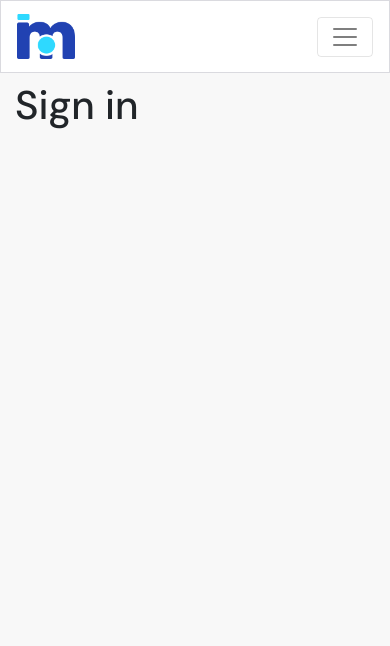
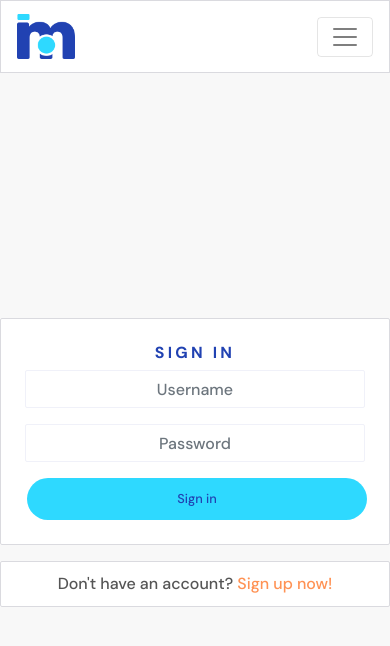
Before and after one commit to Edb83/moments, a React (Create React App) app: page /signin in a window 390 px wide. Shown: the top 646 px of the page. Built offline with nearby package versions, Linux system fonts and the light colour scheme.

Commit message:
Add SignInForm template

```diff
--- a/src/App.js
+++ b/src/App.js
@@ -3,6 +3,7 @@ import NavBar from './components/NavBar';
 import Container from "react-bootstrap/Container";
 import {Route, Switch} from 'react-router-dom';
 import "./api/axiosDefaults";
+import SignInForm from "./pages/auth/SignInForm";
 import SignUpForm from "./pages/auth/SignUpForm";
 
 function App() {
@@ -12,8 +13,8 @@ function App() {
       <Container className={styles.Main}>
         <Switch>
           <Route exact path="/" render={() => <h1>Home page</h1>} />
-          <Route exact path="/signin" render={() => <h1>Sign in</h1>} />
-          <Route exact path="/signup" render={() => <SignUpForm /> } />
+          <Route exact path="/signin" render={() => <SignInForm />} />
+          <Route exact path="/signup" render={() => <SignUpForm />} />
           <Route render={() => <h1>Page not found!</h1>} />
         </Switch>
       </Container>
--- a/src/api/axiosDefaults.js
+++ b/src/api/axiosDefaults.js
@@ -1,5 +1,5 @@
 import axios from "axios";
 
-axios.defaults.baseURL = 'https://edb83-moments.herokuapp.com/';
+axios.defaults.baseURL = 'https://edb83-drf-api.herokuapp.com/';
 axios.defaults.headers.post['Content-Type'] = 'multipart/form-data';
 axios.defaults.withCredentials = true;
--- /dev/null
+++ b/src/pages/auth/SignInForm.js
@@ -0,0 +1,76 @@
+import React from "react";
+
+import Form from "react-bootstrap/Form";
+import Alert from "react-bootstrap/Alert";
+import Button from "react-bootstrap/Button";
+import Col from "react-bootstrap/Col";
+import Row from "react-bootstrap/Row";
+import Image from "react-bootstrap/Image";
+import Container from "react-bootstrap/Container";
+
+import { Link } from "react-router-dom";
+
+import styles from "../../styles/SignInUpForm.module.css";
+import btnStyles from "../../styles/Button.module.css";
+import appStyles from "../../App.module.css";
+
+function SignInForm() {
+  //   Add your component logic here
+
+  return (
+    <Row className={styles.Row}>
+      <Col className="my-auto p-0 p-md-2" md={6}>
+        <Container className={`${appStyles.Content} p-4 `}>
+          <h1 className={styles.Header}>sign in</h1>
+
+          <Form>
+
+            <Form.Group controlId="username">
+              <Form.Label className="d-none">Username</Form.Label>
+              <Form.Control
+                className={styles.Input}
+                type="text"
+                placeholder="Username"
+                name="username"
+              />
+            </Form.Group>
+
+            <Form.Group controlId="password">
+              <Form.Label className="d-none">Password</Form.Label>
+              <Form.Control
+                className={styles.Input}
+                type="password"
+                placeholder="Password"
+                name="password"
+              />
+            </Form.Group>
+
+            <Button
+                className={`${btnStyles.Button} ${btnStyles.Wide} ${btnStyles.Bright}`}
+                type="submit">
+              Sign in
+            </Button>
+
+          </Form>
+
+        </Container>
+        <Container className={`mt-3 ${appStyles.Content}`}>
+          <Link className={styles.Link} to="/signup">
+            Don't have an account? <span>Sign up now!</span>
+          </Link>
+        </Container>
+      </Col>
+      <Col
+        md={6}
+        className={`my-auto d-none d-md-block p-2 ${styles.SignInCol}`}
+      >
+        <Image
+          className={`${appStyles.FillerImage}`}
+          src={"https://codeinstitute.s3.amazonaws.com/AdvancedReact/hero.jpg"}
+        />
+      </Col>
+    </Row>
+  );
+}
+
+export default SignInForm;
--- a/src/pages/auth/SignUpForm.js
+++ b/src/pages/auth/SignUpForm.js
@@ -1,29 +1,75 @@
-import React from "react";
-import { Link } from "react-router-dom";
+import React, { useState } from "react";
+import { Link, useHistory } from "react-router-dom";
 
 import styles from "../../styles/SignInUpForm.module.css";
 import btnStyles from "../../styles/Button.module.css";
 import appStyles from "../../App.module.css";
 
-import { Form, Button, Image, Col, Row, Container } from "react-bootstrap";
+import {
+  Form,
+  Button,
+  Image,
+  Col,
+  Row,
+  Container,
+  Alert,
+} from "react-bootstrap";
+import axios from "axios";
 
 const SignUpForm = () => {
+  const [signUpData, setSignUpData] = useState({
+    username: "",
+    password1: "",
+    password2: "",
+  });
+  const { username, password1, password2 } = signUpData;
+
+  const [errors, setErrors] = useState({});
+
+  const history = useHistory();
+
+  const handleChange = (event) => {
+    setSignUpData({
+      ...signUpData,
+      [event.target.name]: event.target.value,
+    });
+  };
+
+  const handleSubmit = async (event) => {
+    event.preventDefault();
+    try {
+      await axios.post("/dj-rest-auth/registration/", signUpData);
+      history.push("/signin");
+    } catch (err) {
+      setErrors(err.response?.data);
+    }
+  };
+
   return (
     <Row className={styles.Row}>
       <Col className="my-auto py-2 p-md-2" md={6}>
         <Container className={`${appStyles.Content} p-4 `}>
           <h1 className={styles.Header}>sign up</h1>
 
-          <Form>
+          <Form onSubmit={handleSubmit}>
+
             <Form.Group controlId="username">
-              <Form.Label className="d-none">Username</Form.Label>
+              <Form.Label className="d-none">username</Form.Label>
               <Form.Control
                 className={styles.Input}
                 type="text"
-                placeholder="username"
+                placeholder="Username"
                 name="username"
+                value={username}
+                onChange={handleChange}
               />
             </Form.Group>
+
+            {errors.username?.map((message, idx) => (
+              <Alert variant="warning" key={idx}>
+                {message}
+              </Alert>
+            ))}
 
             <Form.Group controlId="password1">
               <Form.Label className="d-none">Password</Form.Label>
@@ -32,18 +78,35 @@ const SignUpForm = () => {
                 type="password"
                 placeholder="Password"
                 name="password1"
+                value={password1}
+                onChange={handleChange}
+              />
+
+            </Form.Group>
+
+            {errors.password1?.map((message, idx) => (
+              <Alert key={idx} variant="warning">
+                {message}
+              </Alert>
+            ))}
+
+            <Form.Group controlId="password2">
+              <Form.Label className="d-none">Confirm password</Form.Label>
+              <Form.Control
+                className={styles.Input}
+                type="password"
+                placeholder="Confirm password"
+                name="password2"
+                value={password2}
+                onChange={handleChange}
               />
             </Form.Group>
 
-            <Form.Group controlId="password2">
-              <Form.Label className="d-none">Confirm Password</Form.Label>
-              <Form.Control
-                className={styles.Input}
-                type="password"
-                placeholder="Confirm Password"
-                name="password2"
-              />
-            </Form.Group>
+            {errors.password2?.map((message, idx) => (
+              <Alert key={idx} variant="warning">
+                {message}
+              </Alert>
+            ))}
 
             <Button
               className={`${btnStyles.Button} ${btnStyles.Wide} ${btnStyles.Bright}`}
@@ -51,8 +114,16 @@ const SignUpForm = () => {
             >
               Sign up
             </Button>
+
+            {errors.non_field_errors?.map((message, idx) => (
+              <Alert key={idx} variant="warning" className="mt-3">
+                {message}
+              </Alert>
+            ))}
+
           </Form>
         </Container>
+
         <Container className={`mt-3 ${appStyles.Content}`}>
           <Link className={styles.Link} to="/signin">
             Already have an account? <span>Sign in</span>
```
